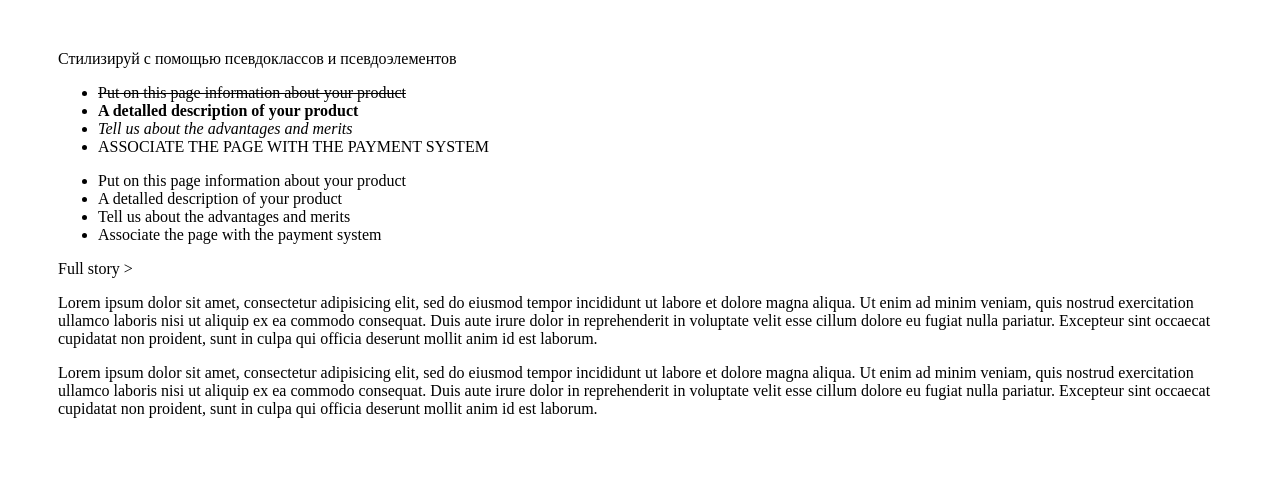
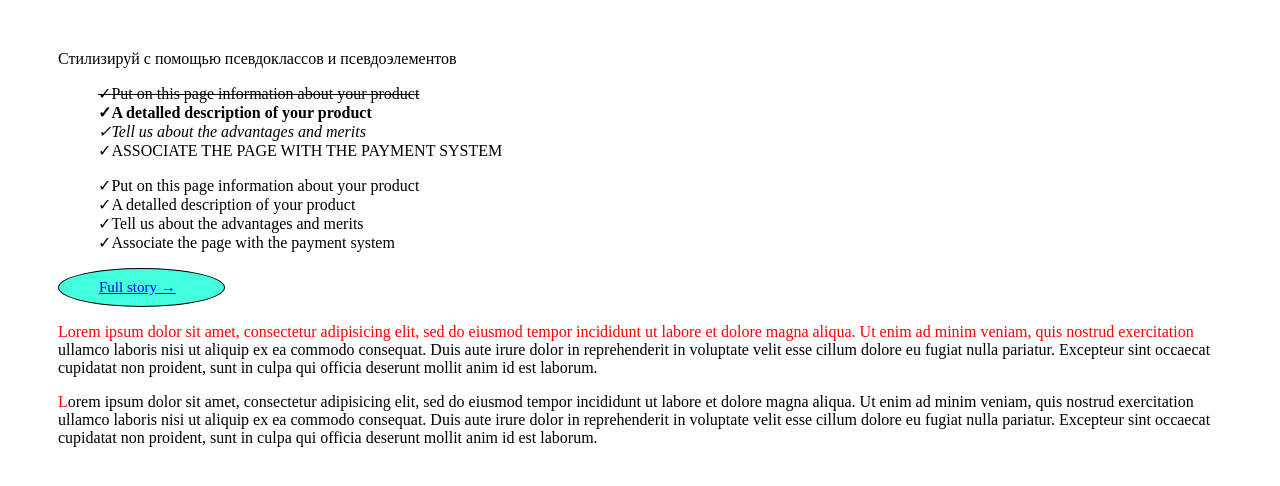
Before and after one commit to labyd/lessons, a plain HTML site: page Lesson 13-1.html in a window 1280 px wide. Drawn offline with Linux system fonts and the light colour scheme.

Commit message:
Полностью сверстан сайт

```diff
--- a/Lesson 13-1.css
+++ b/Lesson 13-1.css
@@ -4,6 +4,10 @@
 
 .first li:first-child{
  text-decoration: line-through;
+}
+
+.first li{
+  list-style-type: none;
 }
 
 .first li:nth-child(2){
@@ -18,14 +22,43 @@
  text-transform: uppercase;
 }
 
-.second{
-
+.first li::before{
+  content: '✓'
 }
 
-.full{
-
+.second li:nth-child(2):hover{
+ color: red;
 }
 
-.color{
+.second li{
+  list-style-type: none;
+}
 
+.second li::before{
+  content: '✓'
 }
+
+.Full{
+ border: 1px solid #000;
+ font-size: 15px;
+ width: 115px;
+ padding: 10px 10px 10px 40px;
+ border-radius: 50%;
+ background-color: #4fd;
+}
+
+.Full:hover{
+  background-color: #f4d;
+}
+
+.Full:checked{
+  background-color: #4df;
+}
+
+.color::first-line{
+ color: red;
+}
+
+.color2::first-letter{
+  color: red;
+}
--- a/Lesson 13-1.html
+++ b/Lesson 13-1.html
@@ -20,10 +20,10 @@
         <li>Associate the page with the payment system</li>
       </ul>
       <div class="Full">
-        Full story >
+        <a href="https://www.google.by/"> Full story → </a>
       </div>
       <p class="color">Lorem ipsum dolor sit amet, consectetur adipisicing elit, sed do eiusmod tempor incididunt ut labore et dolore magna aliqua. Ut enim ad minim veniam, quis nostrud exercitation ullamco laboris nisi ut aliquip ex ea commodo consequat. Duis aute irure dolor in reprehenderit in voluptate velit esse cillum dolore eu fugiat nulla pariatur. Excepteur sint occaecat cupidatat non proident, sunt in culpa qui officia deserunt mollit anim id est laborum.</p>
-      <p>Lorem ipsum dolor sit amet, consectetur adipisicing elit, sed do eiusmod tempor incididunt ut labore et dolore magna aliqua. Ut enim ad minim veniam, quis nostrud exercitation ullamco laboris nisi ut aliquip ex ea commodo consequat. Duis aute irure dolor in reprehenderit in voluptate velit esse cillum dolore eu fugiat nulla pariatur. Excepteur sint occaecat cupidatat non proident, sunt in culpa qui officia deserunt mollit anim id est laborum.</p>
+      <p class="color2">Lorem ipsum dolor sit amet, consectetur adipisicing elit, sed do eiusmod tempor incididunt ut labore et dolore magna aliqua. Ut enim ad minim veniam, quis nostrud exercitation ullamco laboris nisi ut aliquip ex ea commodo consequat. Duis aute irure dolor in reprehenderit in voluptate velit esse cillum dolore eu fugiat nulla pariatur. Excepteur sint occaecat cupidatat non proident, sunt in culpa qui officia deserunt mollit anim id est laborum.</p>
 
     </div>
 
```
